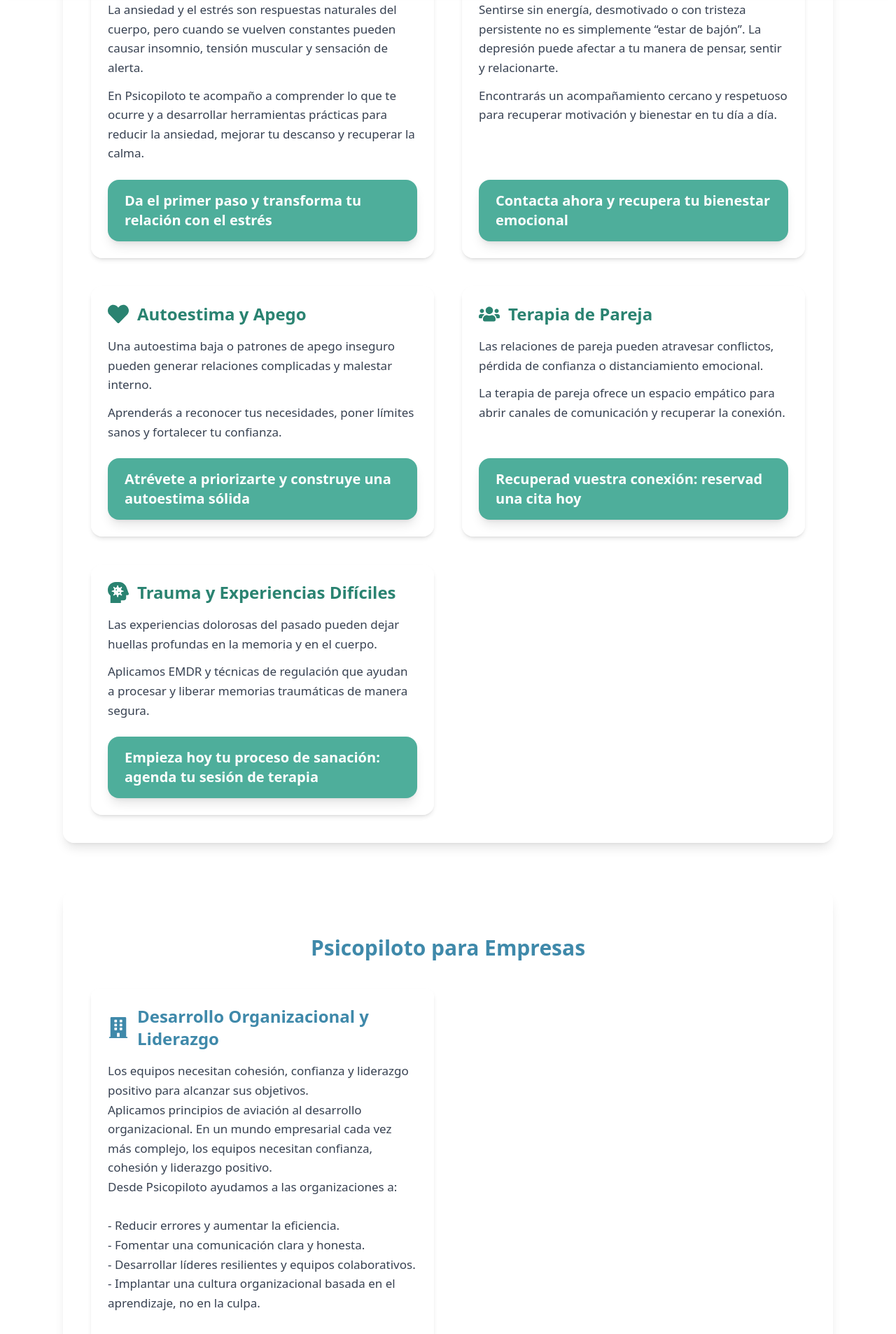
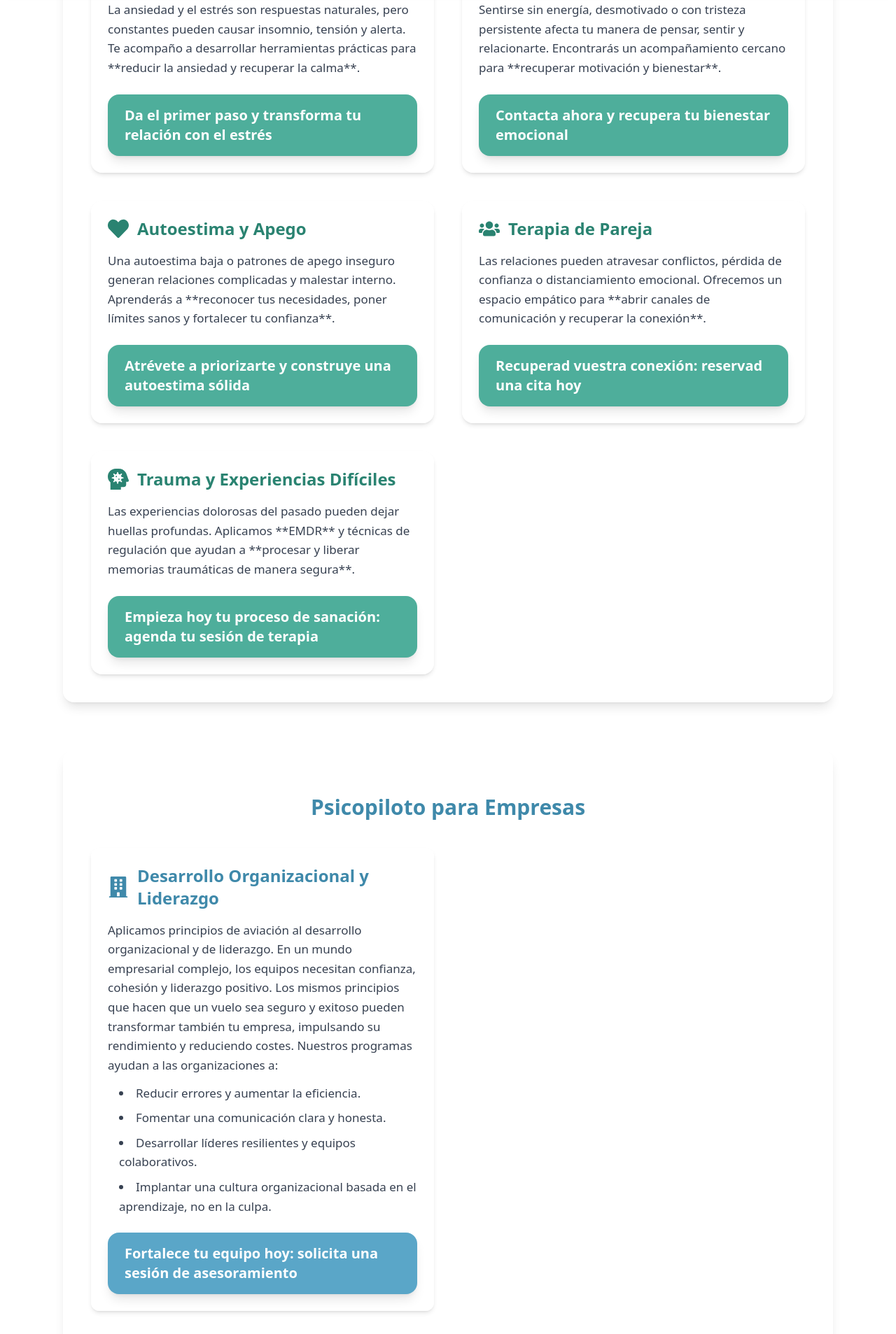
Before and after one commit to psicopiloto/psicopilotopage1, a Next.js app: page /servicios in a window 1280 px wide. Shown: the part 820-2727 px from the top of the page at 70% size. Built offline with nearby package versions, Linux system fonts and the light colour scheme.

Commit message:
Update servicios.js

```diff
--- a/pages/servicios.js
+++ b/pages/servicios.js
@@ -18,72 +18,72 @@ export default function Servicios() {
   const serviciosPersonas = [
     {
       title: "Ansiedad y Estrés",
-      desc: "La ansiedad y el estrés son respuestas naturales del cuerpo, pero cuando se vuelven constantes pueden causar insomnio, tensión muscular y sensación de alerta.",
-      extra: "En Psicopiloto te acompaño a comprender lo que te ocurre y a desarrollar herramientas prácticas para reducir la ansiedad, mejorar tu descanso y recuperar la calma.",
+      // ✨ CORRECCIÓN A: Contenido - Enfoque en Beneficio.
+      desc: "La ansiedad y el estrés son respuestas naturales, pero constantes pueden causar insomnio, tensión y alerta. Te acompaño a desarrollar herramientas prácticas para **reducir la ansiedad y recuperar la calma**.",
       cta: "Da el primer paso y transforma tu relación con el estrés",
-      icon: <FaBrain />,
+      icon: <FaBrain aria-hidden="true" />, // ✨ CORRECCIÓN B: Iconos como decoración
     },
     {
       title: "Depresión y Ánimo Bajo",
-      desc: "Sentirse sin energía, desmotivado o con tristeza persistente no es simplemente “estar de bajón”. La depresión puede afectar a tu manera de pensar, sentir y relacionarte.",
-      extra: "Encontrarás un acompañamiento cercano y respetuoso para recuperar motivación y bienestar en tu día a día.",
+      desc: "Sentirse sin energía, desmotivado o con tristeza persistente afecta tu manera de pensar, sentir y relacionarte. Encontrarás un acompañamiento cercano para **recuperar motivación y bienestar**.",
       cta: "Contacta ahora y recupera tu bienestar emocional",
-      icon: <FaSadTear />,
+      icon: <FaSadTear aria-hidden="true" />,
     },
     {
       title: "Autoestima y Apego",
-      desc: "Una autoestima baja o patrones de apego inseguro pueden generar relaciones complicadas y malestar interno.",
-      extra: "Aprenderás a reconocer tus necesidades, poner límites sanos y fortalecer tu confianza.",
+      desc: "Una autoestima baja o patrones de apego inseguro generan relaciones complicadas y malestar interno. Aprenderás a **reconocer tus necesidades, poner límites sanos y fortalecer tu confianza**.",
       cta: "Atrévete a priorizarte y construye una autoestima sólida",
-      icon: <FaHeart />,
+      icon: <FaHeart aria-hidden="true" />,
     },
     {
       title: "Terapia de Pareja",
-      desc: "Las relaciones de pareja pueden atravesar conflictos, pérdida de confianza o distanciamiento emocional.",
-      extra: "La terapia de pareja ofrece un espacio empático para abrir canales de comunicación y recuperar la conexión.",
+      desc: "Las relaciones pueden atravesar conflictos, pérdida de confianza o distanciamiento emocional. Ofrecemos un espacio empático para **abrir canales de comunicación y recuperar la conexión**.",
       cta: "Recuperad vuestra conexión: reservad una cita hoy",
-      icon: <FaUsers />,
+      icon: <FaUsers aria-hidden="true" />,
     },
     {
       title: "Trauma y Experiencias Difíciles",
-      desc: "Las experiencias dolorosas del pasado pueden dejar huellas profundas en la memoria y en el cuerpo.",
-      extra: "Aplicamos EMDR y técnicas de regulación que ayudan a procesar y liberar memorias traumáticas de manera segura.",
+      desc: "Las experiencias dolorosas del pasado pueden dejar huellas profundas. Aplicamos **EMDR** y técnicas de regulación que ayudan a **procesar y liberar memorias traumáticas de manera segura**.",
       cta: "Empieza hoy tu proceso de sanación: agenda tu sesión de terapia",
-      icon: <FaHeadSideVirus />,
+      icon: <FaHeadSideVirus aria-hidden="true" />,
     },
   ];
 
   const serviciosEmpresas = [
     {
       title: "Desarrollo Organizacional y Liderazgo",
-      desc: `Los equipos necesitan cohesión, confianza y liderazgo positivo para alcanzar sus objetivos.
-Aplicamos principios de aviación al desarrollo organizacional. En un mundo empresarial cada vez más complejo, los equipos necesitan confianza, cohesión y liderazgo positivo.
-Desde Psicopiloto ayudamos a las organizaciones a:
+      // ✨ CORRECCIÓN C: Contenido - Se ha limpiado la redundancia y se ha estructurado como HTML semántico.
+      desc: `Aplicamos principios de aviación al desarrollo organizacional y de liderazgo. En un mundo empresarial complejo, los equipos necesitan confianza, cohesión y liderazgo positivo.
 
-- Reducir errores y aumentar la eficiencia.
-- Fomentar una comunicación clara y honesta.
-- Desarrollar líderes resilientes y equipos colaborativos.
-- Implantar una cultura organizacional basada en el aprendizaje, no en la culpa.
+      Los mismos principios que hacen que un vuelo sea seguro y exitoso pueden transformar también tu empresa, impulsando su rendimiento y reduciendo costes.
 
-👉 Los mismos principios que hacen que un vuelo sea seguro y exitoso pueden transformar también tu empresa, impulsando su rendimiento y reduciendo costes derivados de errores y falta de coordinación.`,
-      extra: "Programas de psicología aplicada a empresas que reducen errores, mejoran eficiencia y fomentan comunicación clara.",
+      Nuestros programas ayudan a las organizaciones a:
+      `,
+      listaPuntos: [ // ✨ CORRECCIÓN D: Creación de un array para lista.
+          "Reducir errores y aumentar la eficiencia.",
+          "Fomentar una comunicación clara y honesta.",
+          "Desarrollar líderes resilientes y equipos colaborativos.",
+          "Implantar una cultura organizacional basada en el aprendizaje, no en la culpa.",
+      ],
       cta: "Fortalece tu equipo hoy: solicita una sesión de asesoramiento",
       color: "blue",
-      icon: <FaBuilding />,
+      icon: <FaBuilding aria-hidden="true" />,
     },
   ];
 
   return (
     <div className="relative min-h-screen flex flex-col font-sans text-psicopiloto-gray-700">
       <NextSeo
-        title="Servicios de Psicología | Psicopiloto"
-        description="Psicoterapia para ansiedad, estrés, depresión, autoestima, terapia de pareja, trauma y formación para empresas. Un espacio seguro para recuperar tu bienestar emocional con Psicopiloto."
+        // ✨ CORRECCIÓN E: SEO - Title más específico y comercial (Max. 60 caracteres)
+        title="Terapia para Ansiedad, Trauma y Pareja | Psicólogo Online y Empresas"
+        // ✨ CORRECCIÓN E: SEO - Description (Aprox. 155 caracteres).
+        description="Servicios de psicoterapia online y presencial para Ansiedad, Depresión, Trauma (EMDR) y Terapia de Pareja. También ofrecemos formación en Liderazgo y Factores Humanos para empresas."
         canonical="https://psicopiloto.com/servicios"
         additionalMetaTags={[
           {
             name: "keywords",
             content:
-              "psicología, ansiedad, estrés, depresión, autoestima, terapia de pareja, trauma, EMDR, psicoterapia online, psicología para empresas",
+              "psicología, ansiedad, depresión, terapia de pareja, trauma, EMDR, psicoterapia online, psicología para empresas, liderazgo",
           },
           { name: "author", content: "Jose Carlos Rodríguez Retamar" },
         ]}
@@ -97,7 +97,8 @@ Desde Psicopiloto ayudamos a las organizaciones a:
               url: "/header-servicios.webp",
               width: 1200,
               height: 630,
-              alt: "Servicios de Psicología - Psicopiloto",
+              // ✨ CORRECCIÓN F: ALT más descriptivo.
+              alt: "Psicólogo revisando programas de terapia para ansiedad, depresión y empresas",
               type: "image/webp",
             },
           ],
@@ -108,6 +109,7 @@ Desde Psicopiloto ayudamos a las organizaciones a:
       <Nav />
 
       <PageHeader
+        // ✨ CORRECCIÓN G: H1 - Se mantiene la claridad, ya tiene un buen H1.
         title="Servicios de Psicología"
         subtitle="Un espacio seguro para recuperar el equilibrio y afrontar tus retos con confianza. Si eres empresa, también te acompaño con formación en factores humanos, liderazgo y gestión de equipos inspirada en la aviación."
         backgroundImage="/header-servicios.webp"
@@ -115,8 +117,11 @@ Desde Psicopiloto ayudamos a las organizaciones a:
 
       <main className="flex-grow pt-16 relative z-10">
         {/* Servicios para personas */}
-        <section className="py-16 container mx-auto max-w-6xl bg-white/70 backdrop-blur-md rounded-2xl p-6 md:p-10 shadow-lg">
-          <h2 className="text-3xl font-semibold text-center text-psicopiloto-green-600 mb-12">
+        <section
+            className="py-16 container mx-auto max-w-6xl bg-white/70 backdrop-blur-md rounded-2xl p-6 md:p-10 shadow-lg"
+            aria-labelledby="servicios-personas-title" // ✨ CORRECCIÓN H: Accesibilidad
+        >
+          <h2 id="servicios-personas-title" className="text-3xl font-semibold text-center text-psicopiloto-green-600 mb-12">
             Psicopiloto para Ti
           </h2>
           <div className="grid md:grid-cols-2 gap-10">
@@ -128,11 +133,11 @@ Desde Psicopiloto ayudamos a las organizaciones a:
                 <div className="flex items-center mb-4">
                   <div className="text-3xl text-psicopiloto-green-600 mr-3">{s.icon}</div>
                   <h3 className="font-semibold text-2xl text-psicopiloto-green-600">{s.title}</h3>
+                  {/* ✨ CORRECCIÓN I: Eliminamos s.extra, lo hemos integrado en s.desc para mejor flujo */}
                 </div>
-                <p className="mb-3 leading-relaxed">{s.desc}</p>
-                <p className="mb-6 leading-relaxed text-psicopiloto-gray-600">{s.extra}</p>
+                <p className="mb-6 leading-relaxed text-psicopiloto-gray-700">{s.desc}</p>
                 <div className="mt-auto">
-                  <AnimatedCTA href="/contacto" text={s.cta} />
+                  <AnimatedCTA href="/contacto" text={s.cta} color="green" /> {/* ✨ CORRECCIÓN J: Asegurar el color de marca */}
                 </div>
               </div>
             ))}
@@ -143,8 +148,11 @@ Desde Psicopiloto ayudamos a las organizaciones a:
         <div className="w-24 h-1 bg-gradient-to-r from-psicopiloto-green-400 to-psicopiloto-blue-400 mx-auto my-8 rounded"></div>
 
         {/* Servicios para empresas */}
-        <section className="py-12 md:py-16 container mx-auto max-w-6xl bg-white/70 backdrop-blur-md rounded-2xl p-6 md:p-10 shadow-lg">
-          <h2 className="text-3xl font-semibold text-center text-psicopiloto-blue-600 mb-10">
+        <section
+            className="py-12 md:py-16 container mx-auto max-w-6xl bg-white/70 backdrop-blur-md rounded-2xl p-6 md:p-10 shadow-lg"
+            aria-labelledby="servicios-empresas-title"
+        >
+          <h2 id="servicios-empresas-title" className="text-3xl font-semibold text-center text-psicopiloto-blue-600 mb-10">
             Psicopiloto para Empresas
           </h2>
           <div className="grid md:grid-cols-2 gap-10">
@@ -157,8 +165,15 @@ Desde Psicopiloto ayudamos a las organizaciones a:
                   <div className="text-3xl text-psicopiloto-blue-600 mr-3">{s.icon}</div>
                   <h3 className="font-semibold text-2xl text-psicopiloto-blue-600">{s.title}</h3>
                 </div>
-                <p className="mb-3 leading-relaxed whitespace-pre-line">{s.desc}</p>
-                <p className="mb-6 leading-relaxed text-psicopiloto-gray-600">{s.extra}</p>
+
+                {/* ✨ CORRECCIÓN D/K: Contenido - Se usa la nueva estructura para la lista */}
+                <p className="mb-3 leading-relaxed">{s.desc}</p>
+                <ul className="list-disc list-inside mb-6 ml-4 space-y-2 text-psicopiloto-gray-700">
+                    {s.listaPuntos && s.listaPuntos.map((punto, index) => (
+                        <li key={index} className="leading-relaxed">{punto}</li>
+                    ))}
+                </ul>
+
                 <div className="mt-auto">
                   <AnimatedCTA href="/contacto" text={s.cta} color={s.color} />
                 </div>
```
